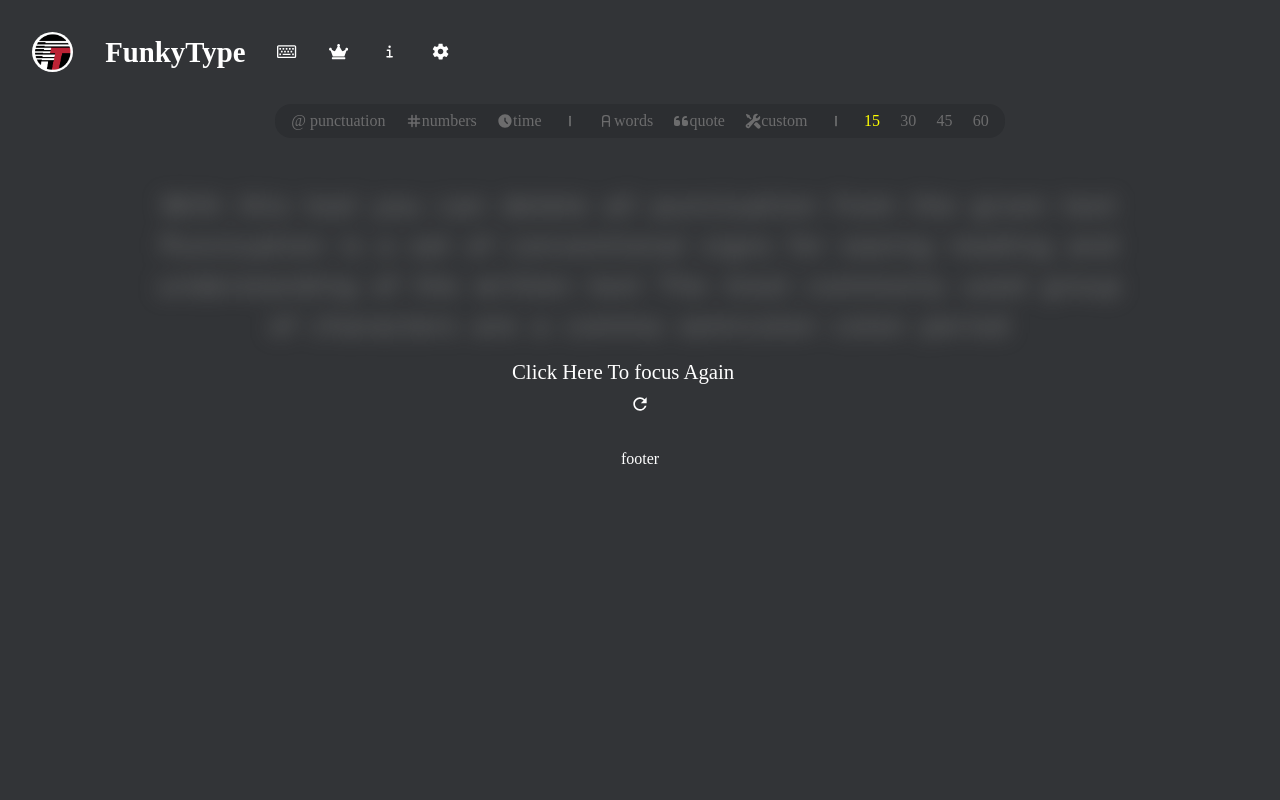
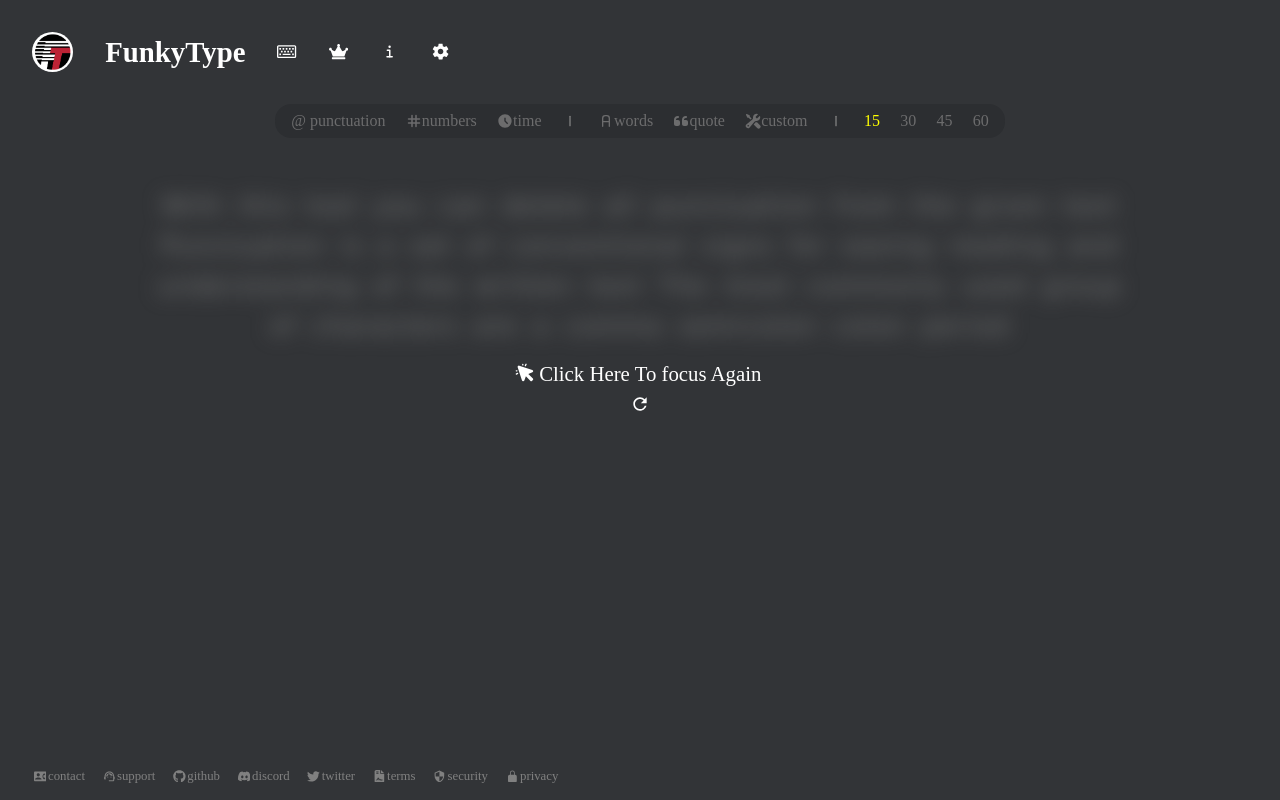
Before and after one commit to Nikhil-Kumar-02/typingMaster, a React (Create React App) app: page / in a window 1280 px wide. Built offline with nearby package versions, Linux system fonts and the light colour scheme.

Commit message:
created and positioned the footer component

```diff
--- a/src/components/PageBody/Index.jsx
+++ b/src/components/PageBody/Index.jsx
@@ -3,6 +3,7 @@ import './index.css'
 import { TbMinusVertical } from "react-icons/tb";
 import Timer from "./Timer";
 import { MdOutlineRefresh } from "react-icons/md";
+import { PiCursorClickFill } from "react-icons/pi";
 
 const Body = ({focus , time , setFocus , setTime}) => {
 
@@ -44,7 +45,7 @@ const Body = ({focus , time , setFocus , setTime}) => {
   return (
     <div className="bodyWrapper">
       {
-        focus ? <Timer time={time} setFocus={setFocus} inputRef={inputRef}></Timer> : <div className="focusMessage">Click Here To focus Again</div>
+        focus ? <Timer time={time} setFocus={setFocus} inputRef={inputRef}></Timer> : <div className="focusMessage"><PiCursorClickFill/>Click Here To focus Again</div>
       }
       <div className={focus ? "bodyContentWrapper" : "bodyContentWrapper blurryBackground"} onClick={
         () => {inputRef.current.focus()}
--- a/src/components/PageBody/index.css
+++ b/src/components/PageBody/index.css
@@ -41,4 +41,9 @@
     position: absolute;
     top: 45%;
     left: 40%;
+    display: flex;
+    align-items: center;
+    > *{
+       margin: 0.2rem;
+    }
 }
--- a/src/components/PageFooter/Index.jsx
+++ b/src/components/PageFooter/Index.jsx
@@ -1,9 +1,25 @@
 import React from "react"
+import './index.css'
+import { MdContactPhone } from "react-icons/md";
+import { MdOutlineSupportAgent } from "react-icons/md";
+import { FaGithub } from "react-icons/fa";
+import { BsDiscord } from "react-icons/bs";
+import { FaTwitter } from "react-icons/fa";
+import { FaFileContract } from "react-icons/fa6";
+import { MdSecurity } from "react-icons/md";
+import { IoLockClosed } from "react-icons/io5";
 
 const Footer = (props) => {
   return (
-    <div>
-      footer
+    <div className="footerWrapper">
+      <div><MdContactPhone></MdContactPhone>contact</div>
+      <div><MdOutlineSupportAgent></MdOutlineSupportAgent>support</div>
+      <div><FaGithub></FaGithub>github</div>
+      <div><BsDiscord></BsDiscord>discord</div>
+      <div><FaTwitter></FaTwitter>twitter</div>
+      <div><FaFileContract></FaFileContract>terms</div>
+      <div><MdSecurity></MdSecurity>security</div>
+      <div><IoLockClosed></IoLockClosed>privacy</div>
     </div>
   )
 };
--- /dev/null
+++ b/src/components/PageFooter/index.css
@@ -0,0 +1,19 @@
+.footerWrapper{
+    position: absolute;
+    bottom: 1rem;
+    display: flex;
+    color: grey;
+    font-size: 0.8rem;
+    >div{
+        display: flex;
+        align-items: center;
+        margin-right: 1rem;
+        cursor: pointer;
+        > *{
+            margin: 0.1rem;
+        }
+    }
+    >div:hover{
+        color: #D1D0C5;
+    }
+}
```
